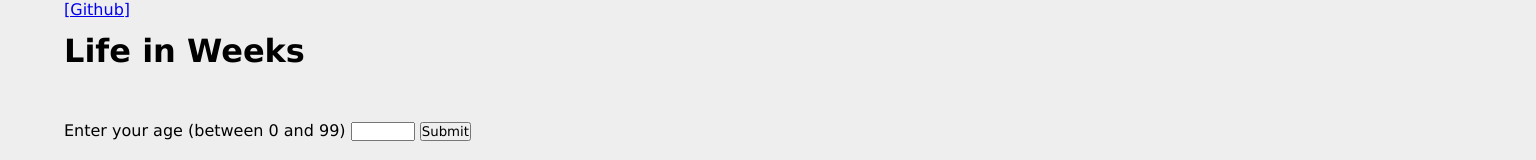
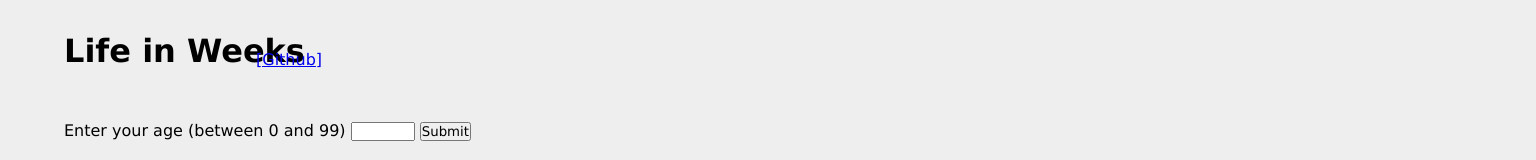
Before and after one commit to bertrandmeroz/life_in_weeks, a plain HTML site: page index.html in a window 1280 px wide. Shown: the top 160 px of the page, 1536 px wide, since content can reach past the window. Drawn offline with nearby package versions, Linux system fonts and the light colour scheme.

Commit message:
Update index.css

```diff
--- a/index.css
+++ b/index.css
@@ -37,3 +37,11 @@ background-color: rgb(238, 238, 238);
     font-size: 2em;
     font-weight: bold;
 }
+.github{
+    position: relative;
+    top: 50px;
+    left: 15%;
+    list-style: none;
+    color :rgb(41, 41, 41);
+    text-decoration: none;
+}
```
